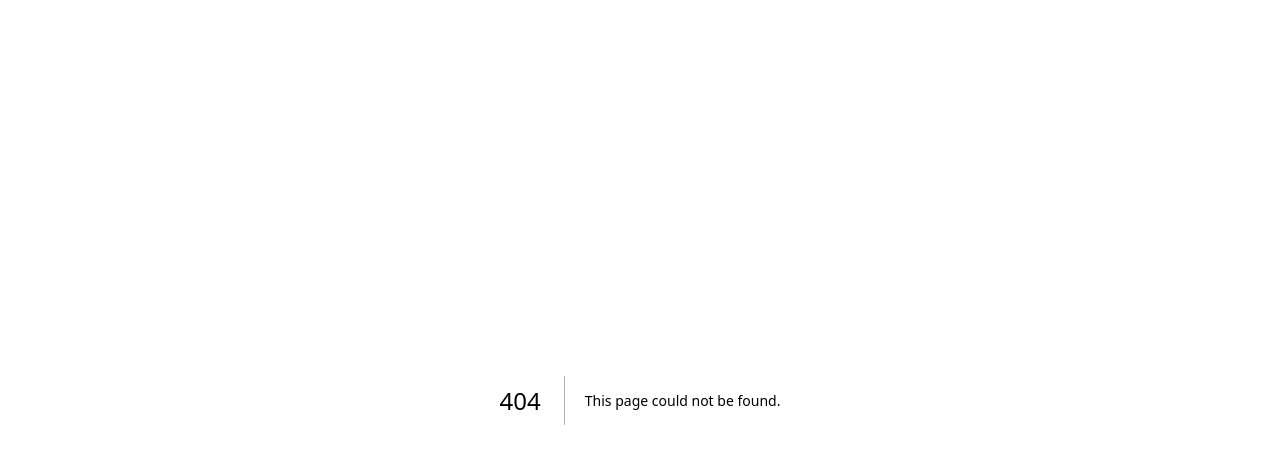
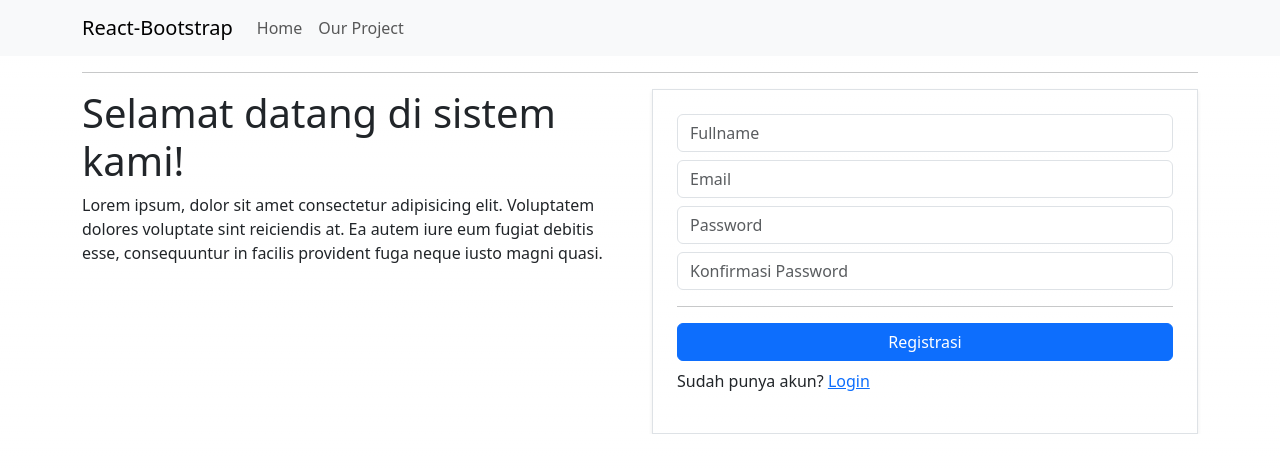
Before and after one commit to hendarSu/react-portofolio, a Next.js app: page /registrasi in a window 1280 px wide. Before the commit this address had no page. Shown: the top 472 px of the page. Built offline with nearby package versions, Linux system fonts and the light colour scheme; no server answers.

Commit message:
feat: regitration isdone

```diff
--- /dev/null
+++ b/src/components/ResigterForm.jsx
@@ -0,0 +1,126 @@
+import { postRegistration } from "@/rest/api";
+import Link from "next/link";
+import { useState } from "react";
+import { Col, Row } from "react-bootstrap";
+import { Form, Button } from "react-bootstrap";
+import ToastNotifiaction from "./Toast";
+import { useRouter } from "next/router";
+
+const RegistrationForm = () => {
+  const [name, setName] = useState("");
+  const [email, setEmail] = useState("");
+  const [password, setPassword] = useState("");
+  const [confirmationPassword, setConfirmationPassword] = useState("");
+
+  const [showToast, setShowToast] = useState(false);
+  const [toastMessage, setToastMessage] = useState("");
+  const [toastColor, setToastColor] = useState("");
+
+  const router = useRouter();
+
+  const handleSubmit = async (e) => {
+    e.preventDefault();
+
+    const isSuccess = await postRegistration({
+      name,
+      email,
+      password,
+      confirmationPassword,
+    });
+
+    if (isSuccess && isSuccess.status === "success") {
+      setShowToast(true);
+      setToastMessage(isSuccess.message);
+      setToastColor("");
+
+      setTimeout(() => {
+        router.push("/");
+      }, 1000);
+    }
+  };
+
+  return (
+    <section>
+      <hr />
+      <Row>
+        <Col md={6}>
+          <h1>Selamat datang di sistem kami!</h1>
+          <p>
+            Lorem ipsum, dolor sit amet consectetur adipisicing elit. Voluptatem
+            dolores voluptate sint reiciendis at. Ea autem iure eum fugiat
+            debitis esse, consequuntur in facilis provident fuga neque iusto
+            magni quasi.
+          </p>
+        </Col>
+        <Col md={6}>
+          <div className="shadow-sm p-4 border">
+            <Form onSubmit={handleSubmit}>
+              <Form.Group className="mb-2" controlId="formBasicName">
+                <Form.Control
+                  required
+                  type="text"
+                  placeholder="Fullname"
+                  value={name}
+                  onChange={(e) => setName(e.target.value)}
+                />
+              </Form.Group>
+              <Form.Group className="mb-2" controlId="formBasicEmail">
+                <Form.Control
+                  required
+                  type="email"
+                  placeholder="Email"
+                  value={email}
+                  onChange={(e) => setEmail(e.target.value)}
+                />
+              </Form.Group>
+              <Form.Group className="mb-2" controlId="formBasicPassword">
+                <Form.Control
+                  required
+                  type="password"
+                  placeholder="Password"
+                  value={password}
+                  onChange={(e) => setPassword(e.target.value)}
+                />
+              </Form.Group>
+              <Form.Group
+                className="mb-2"
+                controlId="formBasicConfirmationPassword"
+              >
+                <Form.Control
+                  required
+                  type="password"
+                  placeholder="Konfirmasi Password"
+                  value={confirmationPassword}
+                  onChange={(e) => setConfirmationPassword(e.target.value)}
+                />
+              </Form.Group>
+              <hr />
+              <div className="d-flex justify-content-end flex-column">
+                <Button variant="primary" className="" type="submit">
+                  Registrasi
+                </Button>
+                <div className="float-right mt-2">
+                  <p>
+                    Sudah punya akun?{" "}
+                    <Link className="" href={"/login"}>
+                      Login
+                    </Link>
+                  </p>
+                </div>
+              </div>
+            </Form>
+          </div>
+        </Col>
+      </Row>
+
+      <ToastNotifiaction
+        show={showToast}
+        message={toastMessage}
+        onClose={() => setShowToast(false)}
+        color={toastColor}
+      />
+    </section>
+  );
+};
+
+export default RegistrationForm;
--- a/src/components/Toast.jsx
+++ b/src/components/Toast.jsx
@@ -14,7 +14,7 @@ const ToastNotifiaction = ({ show, message, onClose, color }) => {
       }}
     >
       <Toast.Header closeButton={false}>
-        <strong className="mr-auto ">Error</strong>
+        <strong className="mr-auto">{"Notification"}</strong>
       </Toast.Header>
       <Toast.Body>{message}</Toast.Body>
     </Toast>
--- /dev/null
+++ b/src/pages/registrasi/index.js
@@ -0,0 +1,13 @@
+import { Container } from 'react-bootstrap'
+import Layout from '@/components/Layout'
+import RegistrationForm from '@/components/ResigterForm'
+
+export default function Registrasi() {
+  return (
+    <Layout>
+      <Container >
+        <RegistrationForm/>
+      </Container>
+    </Layout>
+  )
+}
--- a/src/rest/api.js
+++ b/src/rest/api.js
@@ -1,7 +1,7 @@
 import axios from "axios";
 
 const api = axios.create({
-    baseURL: process.env.API_BASE_URL
+    baseURL: process.env.NEXT_PUBLIC_API_BASE_URL
 })
 
 export const getFeatures = async () => {
@@ -21,3 +21,21 @@ export const getProjects = async () => {
         throw error;
     }
 }
+
+export const postRegistration = async ({ name, email, password, confirmationPassword }) => {
+    if (password !== confirmationPassword) {
+        alert("Konfirmasi Password Tidak Sesuai!");
+    } else {
+        try {
+            const response = await api.post('/api/v1/registration', {
+                name,
+                email,
+                password,
+                confirmationPassword
+            });
+            return response.data;
+        } catch (error) {
+            alert(error.message)
+        }
+    }
+}
```
Also changed, not shown: src/components/LoginForm.jsx (added, +53 -0 lines), src/pages/login.jsx (added, +13 -0 lines).
